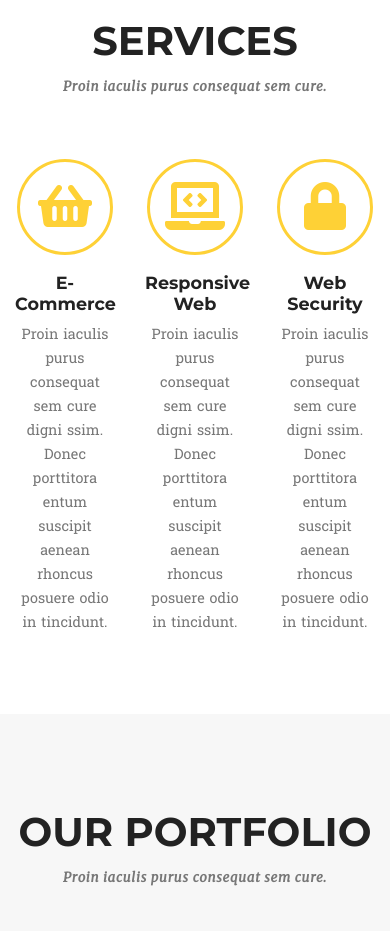
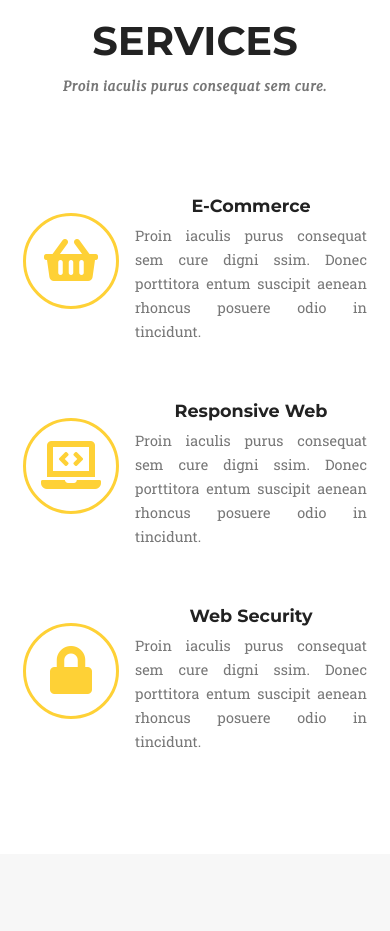
Before and after one commit to kraajaan/Zadanie_4-6, a website: page index.html in a window 390 px wide. Shown: the part 837-1768 px from the top of the page. Drawn offline with Linux system fonts and the light colour scheme.

Commit message:
Fix SERVICES RWD on xs&s screens

```diff
--- a/index.html
+++ b/index.html
@@ -46,20 +46,32 @@
           </div>
         </div>
         <div class="row icons">
-          <div class="col-4 tac">
+          <div class="col-12 col-md-4 tac">
+            <div>
               <span class="fas fa-shopping-basket"></span>
+            </div>
+            <div>
               <h3>E-Commerce</h3>
               <p>Proin iaculis purus consequat sem cure digni ssim. Donec porttitora entum suscipit aenean rhoncus posuere odio in tincidunt.</p>
             </div>
-          <div class="col-4 tac">
+          </div>
+          <div class="col-12 col-md-4 tac">
+            <div>
               <span class="fas fa-laptop-code"></span>
+            </div>
+            <div>
               <h3>Responsive Web</h3>
               <p>Proin iaculis purus consequat sem cure digni ssim. Donec porttitora entum suscipit aenean rhoncus posuere odio in tincidunt.</p>
             </div>
-          <div class="col-4 tac">
+          </div>
+          <div class="col-12 col-md-4 tac">
+            <div>
               <span class="fas fa-lock"></span>
+            </div>
+            <div>
               <h3>Web Security</h3>
               <p>Proin iaculis purus consequat sem cure digni ssim. Donec porttitora entum suscipit aenean rhoncus posuere odio in tincidunt.</p>
+            </div>
           </div>
         </div>
       </div>
--- a/sass/style.scss
+++ b/sass/style.scss
@@ -178,6 +178,12 @@ section.services .icons span {
   height: 6rem;
 }
 
+section.services .icons > div {
+  display: flex;
+  flex-direction: column;
+  align-items: center;
+}
+
 section.services .icons h3 {
   font-size: 1.1rem;
   font-weight: 700;
@@ -191,6 +197,7 @@ section.services .icons p {
   word-spacing: 0.08rem;
   line-height: 1.5rem;
   margin: 0;
+  text-align: justify;
 }
 
 
@@ -344,6 +351,15 @@ footer div.social {
     font-size: 3.5rem;
   }
 
+  section.services .icons > div {
+    display: flex;
+    flex-direction: row;
+  }
+
+  section.services .icons > div >div {
+    padding: 1.2rem 0.5rem;
+  }
+
   section.portfolio {
     padding-bottom: 0;
   }
```
Also changed, not shown: css/style.css, 1 other file. Lines whose indentation alone changed are shown as unchanged.
